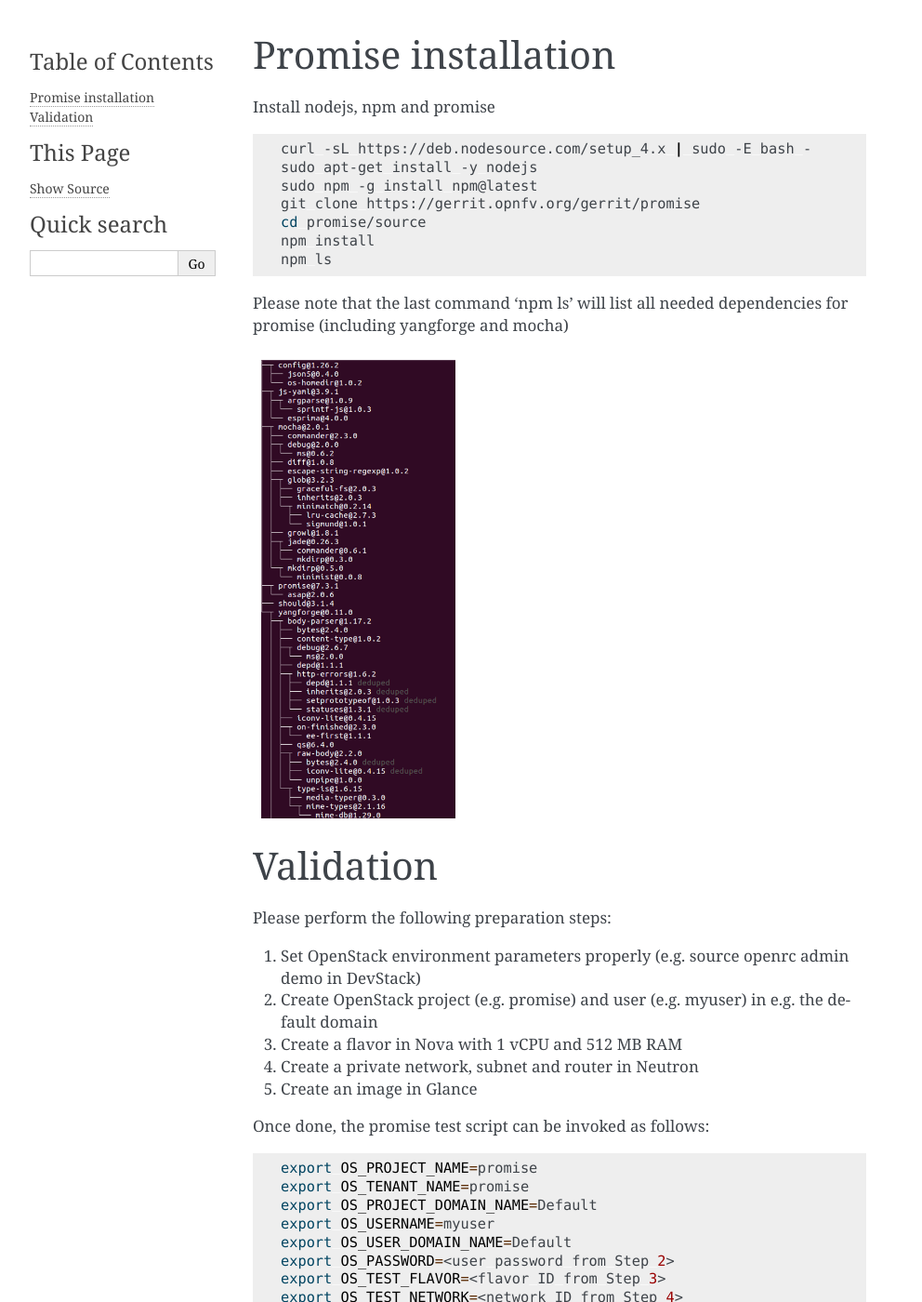
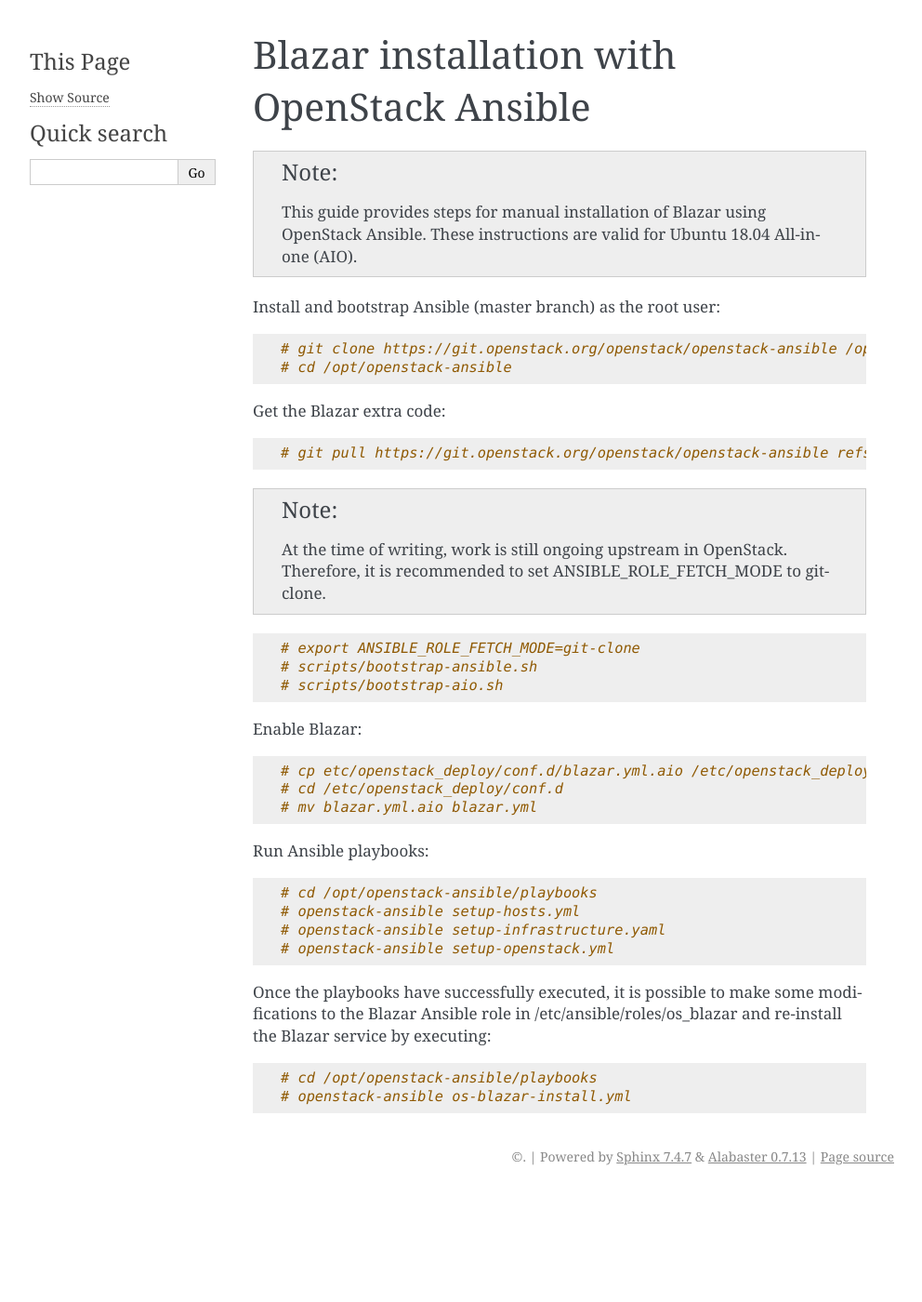
Before and after one commit to opnfv/promise, a Sphinx documentation site: the page built from docs/release/configguide/feature.configuration.rst, in a window 1280 px wide and 1400 px high. Shown: the whole window at 93% size, without its empty margins (148-1140 px from the left). Built offline with Sphinx 7.4.7, drawn with Linux system fonts in a browser that asks for light colours; some of the changed text lies outside the part shown.

Commit message:
Docs: Adding Blazar installation guide using OpenStack Ansible
Change-Id: I22f986d15a9663d9d6c16b66f7a2aca8c5088e99
Signed-off-by: Bertrand Souville <souville@docomolab-euro.com>

```diff
--- a/docs/release/configguide/feature.configuration.rst
+++ b/docs/release/configguide/feature.configuration.rst
@@ -1,63 +1,57 @@
 .. This work is licensed under a Creative Commons Attribution 4.0 International License.
 .. http://creativecommons.org/licenses/by/4.0
 
-Promise installation
-====================
+Blazar installation with OpenStack Ansible
+==========================================
+.. note::
+   This guide provides steps for manual installation of Blazar using OpenStack
+   Ansible. These instructions are valid for Ubuntu 18.04 All-in-one (AIO).
 
-Install nodejs, npm and promise
+Install and bootstrap Ansible (master branch) as the root user:
 
-.. code-block:: bash
+.. code:: bash
 
-    curl -sL https://deb.nodesource.com/setup_4.x | sudo -E bash -
-    sudo apt-get install -y nodejs
-    sudo npm -g install npm@latest
-    git clone https://gerrit.opnfv.org/gerrit/promise
-    cd promise/source
-    npm install
-    npm ls
+   # git clone https://git.openstack.org/openstack/openstack-ansible /opt/openstack-ansible
+   # cd /opt/openstack-ansible
 
-Please note that the last command 'npm ls' will list all needed dependencies
-for promise (including yangforge and mocha)
+Get the Blazar extra code:
 
-.. figure:: images/screenshot_promise_install.png
-   :name: figure1
-      :width: 90%
+.. code:: bash
 
+  # git pull https://git.openstack.org/openstack/openstack-ansible refs/changes/56/549956/31
 
-Validation
-==========
-Please perform the following preparation steps:
+.. note::
+   At the time of writing, work is still ongoing upstream in OpenStack.
+   Therefore, it is recommended to set ANSIBLE_ROLE_FETCH_MODE to git-clone.
 
-1. Set OpenStack environment parameters properly (e.g. source openrc admin demo
-   in DevStack)
-2. Create OpenStack project (e.g. promise) and user (e.g. myuser) in e.g. the
-   default domain
-3. Create a flavor in Nova with 1 vCPU and 512 MB RAM
-4. Create a private network, subnet and router in Neutron
-5. Create an image in Glance
+.. code:: bash
 
-Once done, the promise test script can be invoked as follows:
+   # export ANSIBLE_ROLE_FETCH_MODE=git-clone
+   # scripts/bootstrap-ansible.sh
+   # scripts/bootstrap-aio.sh
 
-.. code-block:: bash
+Enable Blazar:
 
-   export OS_PROJECT_NAME=promise
-   export OS_TENANT_NAME=promise
-   export OS_PROJECT_DOMAIN_NAME=Default
-   export OS_USERNAME=myuser
-   export OS_USER_DOMAIN_NAME=Default
-   export OS_PASSWORD=<user password from Step 2>
-   export OS_TEST_FLAVOR=<flavor ID from Step 3>
-   export OS_TEST_NETWORK=<network ID from Step 4>
-   export OS_TEST_IMAGE=<image ID from Step 5>
-   npm run -s test -- --reporter json > promise-results.json
+.. code:: bash
 
-The results of the tests will be stored in the promise-results.json file.
+   # cp etc/openstack_deploy/conf.d/blazar.yml.aio /etc/openstack_deploy/conf.d/
+   # cd /etc/openstack_deploy/conf.d
+   # mv blazar.yml.aio blazar.yml
 
-The results can also be seen in the console ("npm run -s test")
+Run Ansible playbooks:
 
-.. figure:: images/screenshot_promise.png
-   :name: figure2
-   :width: 90%
+.. code:: bash
 
-All 33 tests passing?!
-Congratulations, Promise has been successfully installed and configured.
+   # cd /opt/openstack-ansible/playbooks
+   # openstack-ansible setup-hosts.yml
+   # openstack-ansible setup-infrastructure.yaml
+   # openstack-ansible setup-openstack.yml
+
+Once the playbooks have successfully executed, it is possible to make some
+modifications to the Blazar Ansible role in /etc/ansible/roles/os_blazar
+and re-install the Blazar service by executing:
+
+.. code:: bash
+
+   # cd /opt/openstack-ansible/playbooks
+   # openstack-ansible os-blazar-install.yml
```
Also changed, not shown: docs/release/configguide/images/screenshot_promise.png (deleted), docs/release/configguide/images/screenshot_promise_install.png (deleted), 1 other file.
